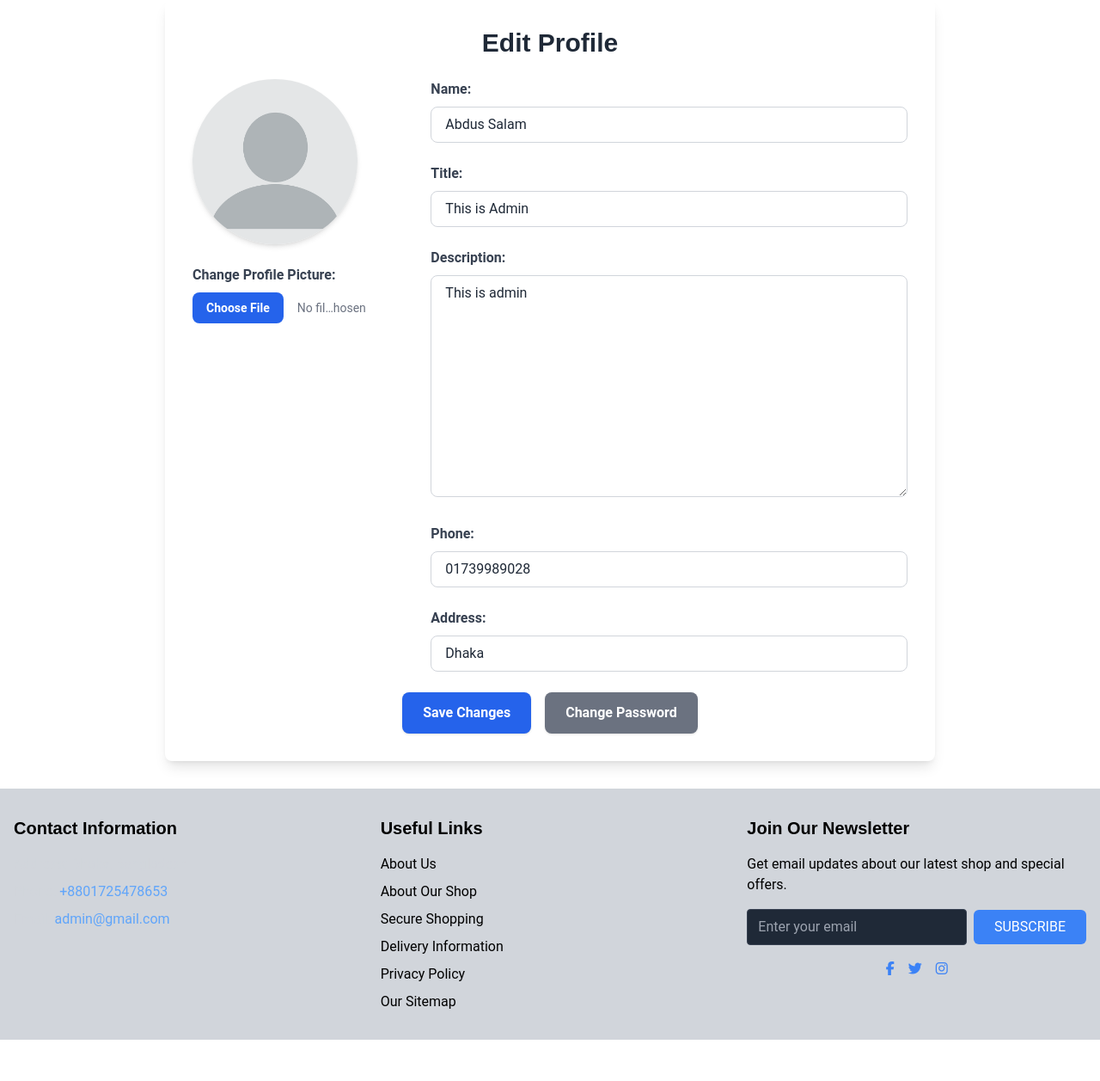
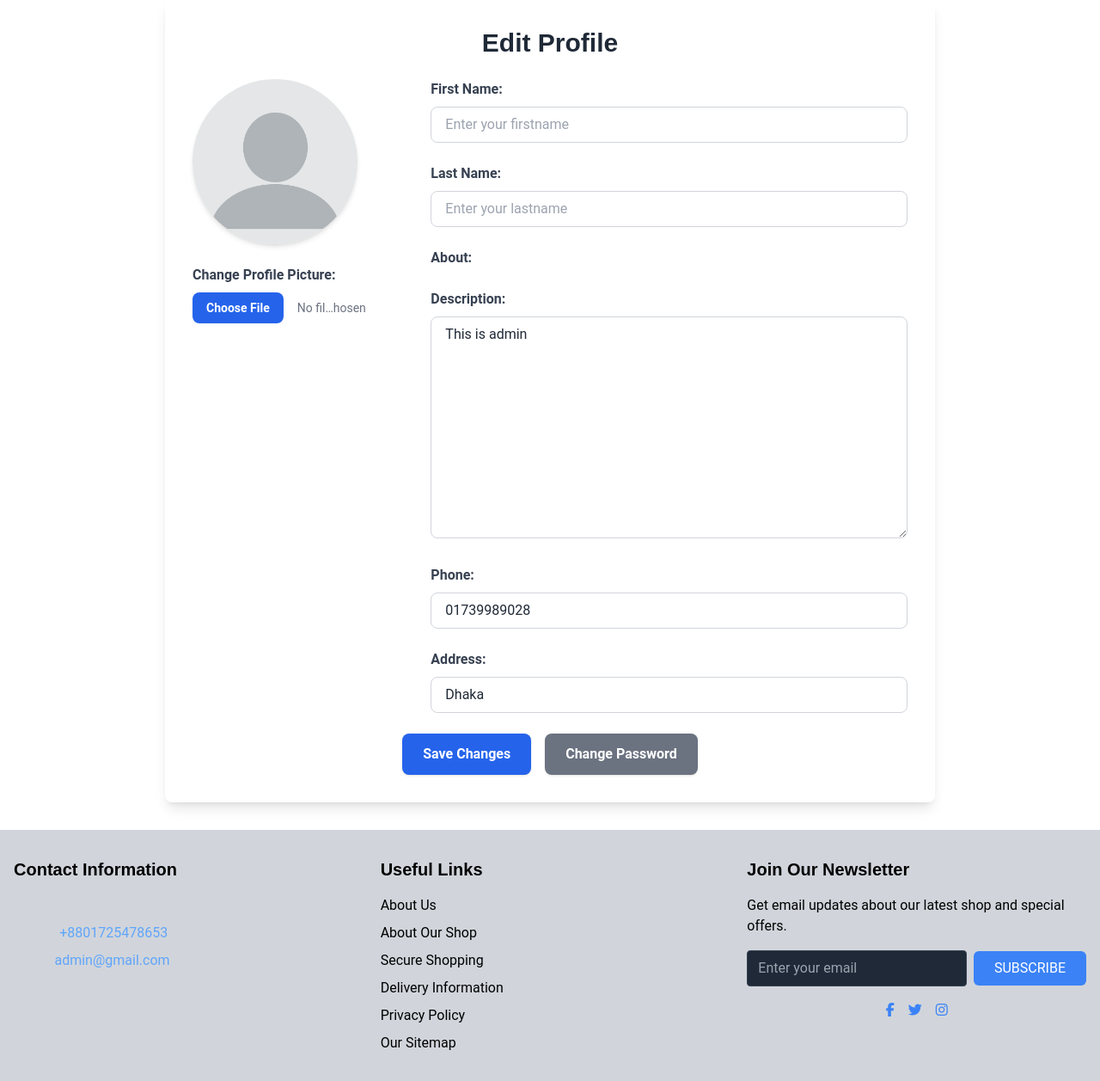
Before and after one commit to Hasan-TechNinja/Project, a Django app: page /profile/edit/ in a window 1280 px wide. Shown: the part 72-1329 px from the top of the page at 86% size. Before the commit the page ends 1281 px from the top, so only its background shows below. Run offline with Django 4.2, Linux system fonts and the light colour scheme; a user stored in the database is signed in; data comes from the database, SQL or seed files in the repository; some libraries are stand-ins or nearby versions.

Commit message:
update profile feature

```diff
--- a/Main/templates/home.html
+++ b/Main/templates/home.html
@@ -87,7 +87,7 @@
             <img
                 src="{{ product.image.url }}"
                 alt="{{ product.name }}"
-                class="h-56 w-64 object-cover" />
+                class="h-56 w-64 object-cover rounded-md" />
         </figure>
         <div class="card-body">
             <div class='flex justify-between sm:flex-row sm:justify-between'>
--- a/Profile/admin.py
+++ b/Profile/admin.py
@@ -4,7 +4,7 @@ from .models import ProfileModel
 # Register your models here.
 class ProfileAdmin(admin.ModelAdmin):
     list_display = (
-        'user', 'name', 'title', 'description', 'address', 'contact', 'created', 'image'
+        'user', 'first_name', 'last_name', 'about', 'description', 'address', 'contact', 'created', 'image'
     )
 
 admin.site.register(ProfileModel, ProfileAdmin)
--- a/Profile/forms.py
+++ b/Profile/forms.py
@@ -11,20 +11,25 @@ class ProfileForm(ModelForm):
     def __init__(self, *args, **kwargs):
         super(ProfileForm, self).__init__(*args, **kwargs)
 
-        # Add Tailwind CSS classes to each form field
-        self.fields['name'].widget.attrs.update({
+        # Tailwind CSS classes for design
+        self.fields['first_name'].widget.attrs.update({
             'class': 'w-full px-4 py-2 border border-gray-300 rounded-lg focus:ring-blue-500 focus:border-blue-500',
-            'placeholder': 'Enter your name',
+            'placeholder': 'Enter your firstname',
         })
 
-        self.fields['title'].widget.attrs.update({
+        self.fields['last_name'].widget.attrs.update({
             'class': 'w-full px-4 py-2 border border-gray-300 rounded-lg focus:ring-blue-500 focus:border-blue-500',
-            'placeholder': 'Enter your title',
+            'placeholder': 'Enter your lastname',
+        })
+
+        self.fields['about'].widget.attrs.update({
+            'class': 'w-full px-4 py-2 border border-gray-300 rounded-lg focus:ring-blue-500 focus:border-blue-500',
+            'placeholder': 'About your self',
         })
 
         self.fields['description'].widget.attrs.update({
             'class': 'w-full px-4 py-2 border border-gray-300 rounded-lg focus:ring-blue-500 focus:border-blue-500',
-            'placeholder': 'Enter a description about yourself',
+            'placeholder': 'Enter a description',
         })
 
         self.fields['contact'].widget.attrs.update({
--- a/Profile/models.py
+++ b/Profile/models.py
@@ -4,8 +4,9 @@ from django.contrib.auth.models import User
 # Create your models here.
 class ProfileModel(models.Model):
     user = models.OneToOneField(User, on_delete=models.CASCADE)
-    name = models.CharField(default='Hasan', max_length=100, null=True, blank=True)
-    title = models.CharField(default='This is the default, title change it in profile', max_length=300, null=True, blank=True)
+    first_name = models.CharField(max_length=100, null=True, blank=True)
+    last_name = models.CharField(max_length=100, null=True, blank=True)
+    about = models.CharField(default='This is the default about', max_length=300, null=True, blank=True)
     description = models.TextField(blank=True, null= True)
     address = models.CharField(max_length=200, null=True, blank=True)
     contact = models.CharField(max_length=100, null=True, blank=True)
--- a/Profile/templates/editprofile.html
+++ b/Profile/templates/editprofile.html
@@ -3,6 +3,7 @@
 {% block title %}Edit Profile{% endblock title %}
 {% block content %}
 
+<!-- Edit Profile Section -->
 <div class="bg-white shadow-lg rounded-lg p-4 sm:p-6 md:p-8 mb-8 max-w-full sm:max-w-lg md:max-w-2xl lg:max-w-4xl mx-auto">
     <h2 class="text-2xl sm:text-3xl font-bold mb-6 text-center text-gray-800">Edit Profile</h2>
 
@@ -29,13 +30,18 @@
             <div class="w-full md:w-2/3 space-y-6">
                 <!-- Name Field -->
                 <div>
-                    <label for="name" class="block text-gray-700 font-semibold mb-2">Name:</label>
-                    {{ form.name }}
+                    <label for="first_name" class="block text-gray-700 font-semibold mb-2">First Name:</label>
+                    {{ form.first_name }}
+                </div>
+
+                <div>
+                    <label for="last_name" class="block text-gray-700 font-semibold mb-2">Last Name:</label>
+                    {{ form.last_name }}
                 </div>
 
                 <!-- Title Field -->
                 <div>
-                    <label for="title" class="block text-gray-700 font-semibold mb-2">Title:</label>
+                    <label for="title" class="block text-gray-700 font-semibold mb-2">About:</label>
                     {{ form.title }}
                 </div>
 
--- a/Profile/views.py
+++ b/Profile/views.py
@@ -6,12 +6,14 @@ from .forms import ProfileForm
 
 @login_required(login_url='login')
 def Profile(request):
-    # Get the profile for the logged-in user
     profile = get_object_or_404(ProfileModel, user=request.user)
-
+    name = 'Your Name'
+    if profile.first_name:
+        name = str(profile.first_name + ' ' + profile.last_name)
 
     context = {
-        'profile': profile
+        'profile': profile,
+        'name': name
     }
     return render(request, 'profile.html', context)
 
@@ -24,7 +26,7 @@ def EditProfile(request):
         form = ProfileForm(request.POST, request.FILES, instance=profile)
         if form.is_valid():
             form.save()
-            return redirect('profile')  # Redirect to profile page after saving
+            return redirect('profile')
     else:
         form = ProfileForm(instance=profile)
 
```
Also changed, not shown: Profile/templates/profile.html (+8 -8 lines), Profile/migrations/0004_remove_profilemodel_name_remove_profilemodel_title_and_more.py (added), db.sqlite3.
